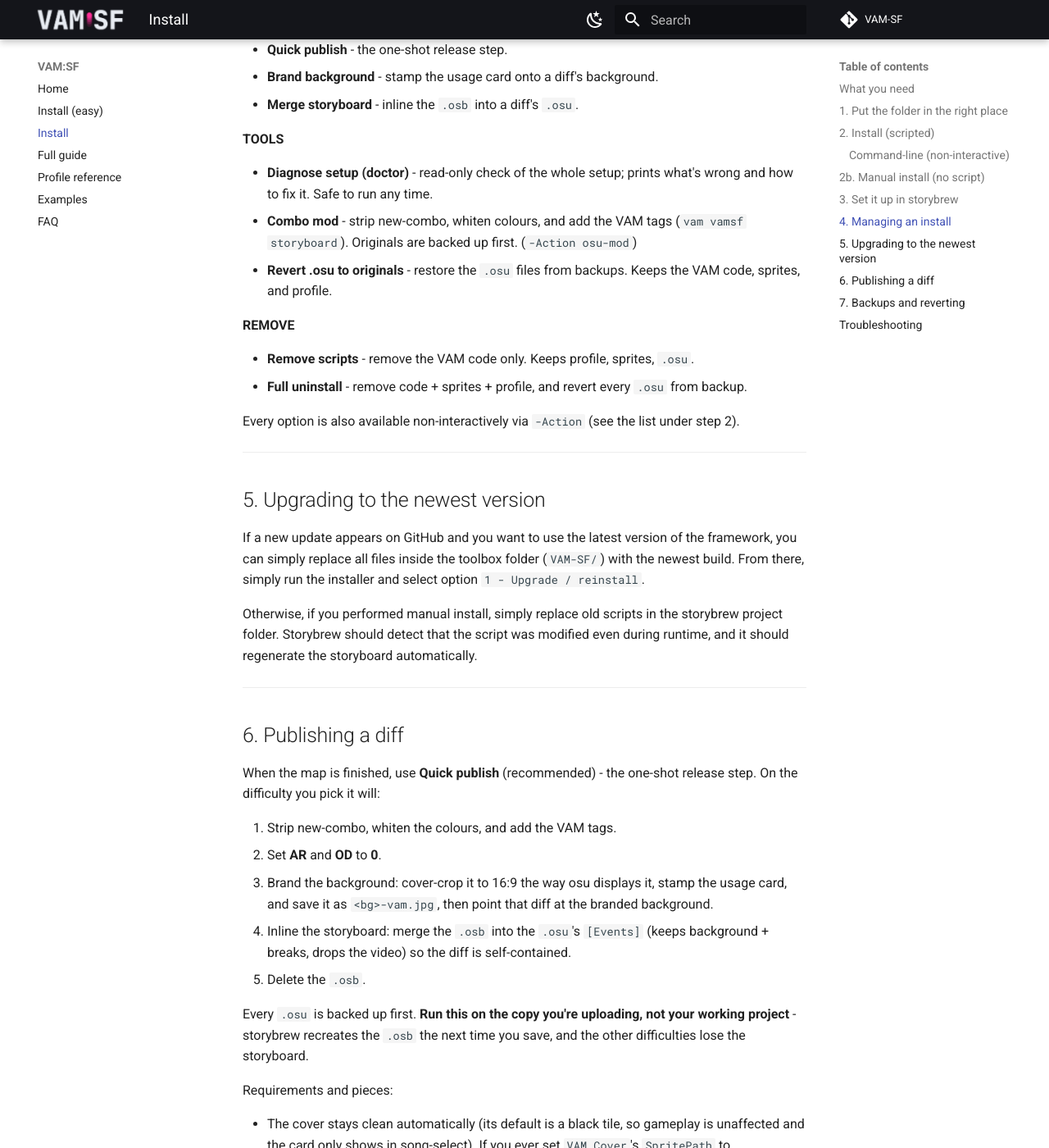
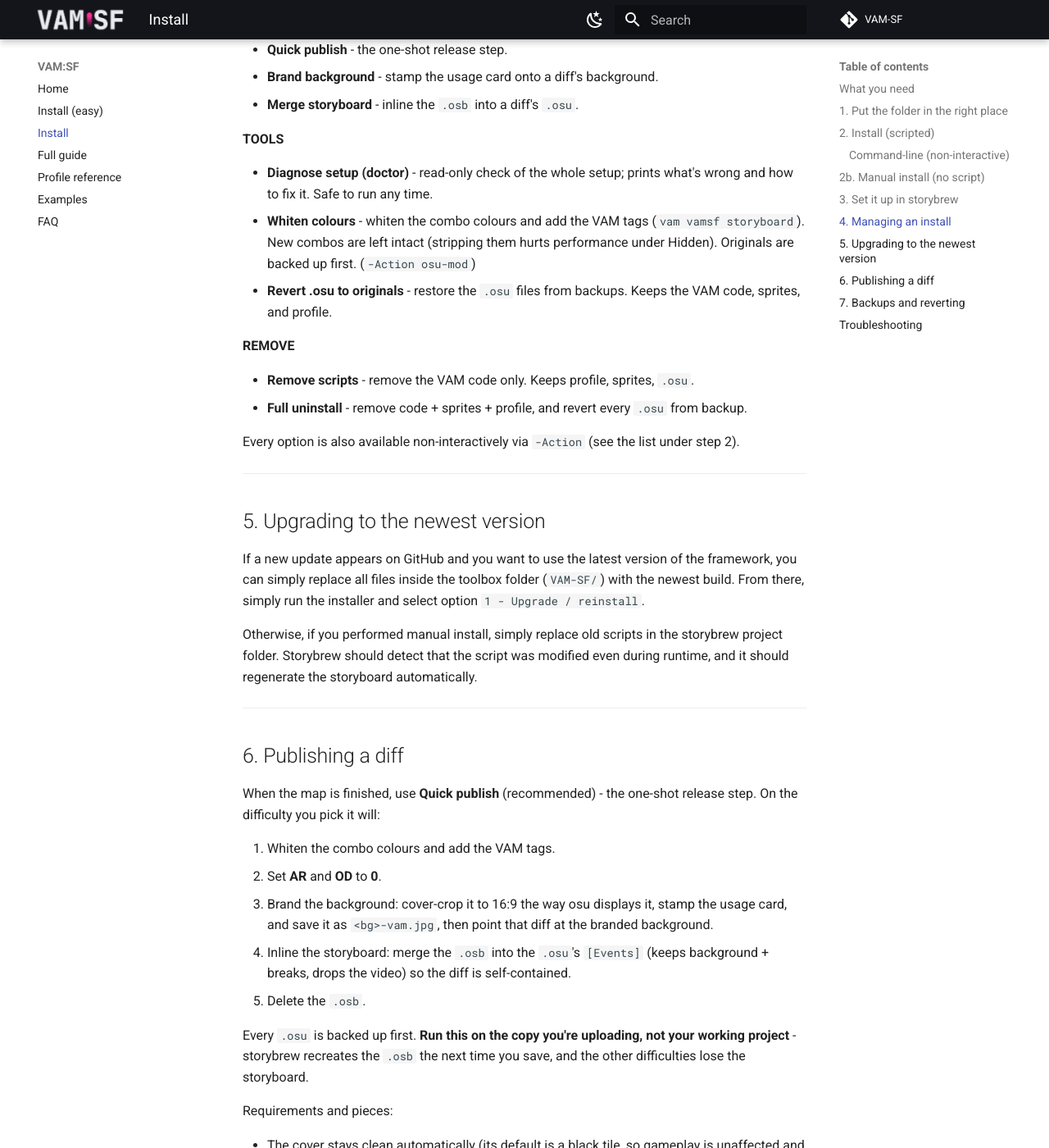
Before and after one commit to steelplank/VAM-SF, an MkDocs documentation site: the page built from docs/INSTALL.md, in a window 1280 px wide and 1400 px high, scrolled down 2524 px. Shown: the whole window at 82% size. Built offline with MkDocs 1.6.1 and Material for MkDocs 9.7.7, drawn with Linux system fonts in a browser that asks for light colours; comment, search, counter and statistics services are not loaded; some of the changed text lies outside the part shown.

Commit message:
Hotfix: remove stripping ncs script as part of performance upgrade

````diff
--- a/docs/INSTALL.md
+++ b/docs/INSTALL.md
@@ -36,7 +36,7 @@ Install does the following:
 
 ```powershell
 .\install.ps1 -Action install                 # install / upgrade
-.\install.ps1 -Action install -StripCombos     # also strip new-combo + whiten colours
+.\install.ps1 -Action install -WhitenColours   # also whiten combo colours + add tags
 .\install.ps1 -Action install -Force           # skip the confirmation prompt
 ```
 
@@ -87,7 +87,7 @@ When VAM:SF is already installed, `install.bat` shows a grouped menu. The number
 **TOOLS**
 
 - **Diagnose setup (doctor)** - read-only check of the whole setup; prints what's wrong and how to fix it. Safe to run any time.
-- **Combo mod** - strip new-combo, whiten colours, and add the VAM tags (`vam vamsf storyboard`). Originals are backed up first. (`-Action osu-mod`)
+- **Whiten colours** - whiten the combo colours and add the VAM tags (`vam vamsf storyboard`). New combos are left intact (stripping them hurts performance under Hidden). Originals are backed up first. (`-Action osu-mod`)
 - **Revert .osu to originals** - restore the `.osu` files from backups. Keeps the VAM code, sprites, and profile.
 
 **REMOVE**
@@ -112,7 +112,7 @@ Otherwise, if you performed manual install, simply replace old scripts in the st
 When the map is finished, use **Quick publish** (recommended) - the one-shot release step.
 On the difficulty you pick it will:
 
-1. Strip new-combo, whiten the colours, and add the VAM tags.
+1. Whiten the combo colours and add the VAM tags.
 2. Set **AR** and **OD** to **0**.
 3. Brand the background: cover-crop it to 16:9 the way osu displays it, stamp the usage card, and save it as `<bg>-vam.jpg`, then point that diff at the branded background.
 4. Inline the storyboard: merge the `.osb` into the `.osu`'s `[Events]` (keeps background + breaks, drops the video) so the diff is self-contained.
````
Also changed, not shown: README.md (+1 -1 lines), docs/EZ_INSTALL.md (+1 -1 lines), docs/GUIDE.md (+2 -2 lines), 1 other file.
